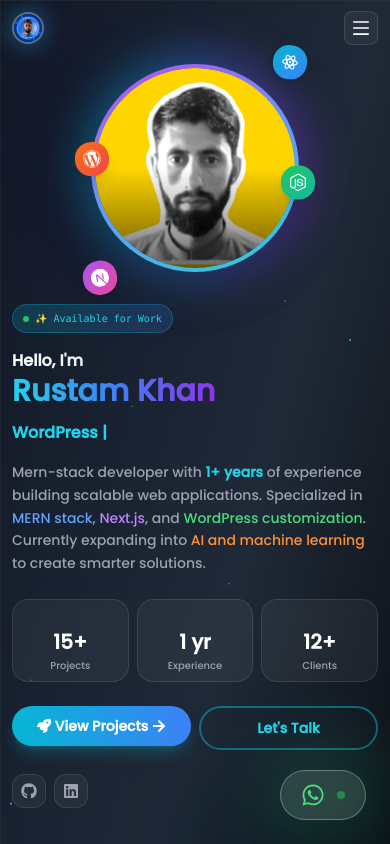
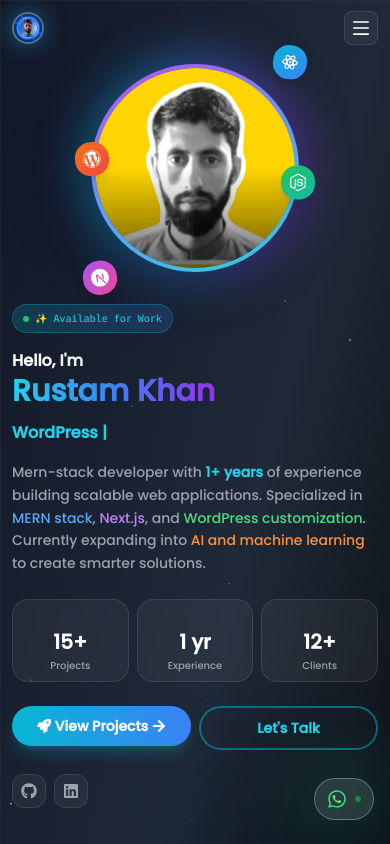
Before and after one commit to Rustam-kha/2026_portfolio, a React (Vite) app: page / in a window 390 px wide. Shown: the top 844 px of the page. Built offline with nearby package versions, Linux system fonts and the light colour scheme.

Commit message:
Refactor WhatsAppButton styles and responsiveness

```diff
--- a/src/components/WhatsAppButton.jsx
+++ b/src/components/WhatsAppButton.jsx
@@ -1,4 +1,4 @@
-// src/components/WhatsAppButton.jsx (Glassmorphism Version)
+// src/components/WhatsAppButton.jsx
 import { FaWhatsapp } from "react-icons/fa";
 import { motion } from "framer-motion";
 import { useState } from "react";
@@ -14,7 +14,7 @@ function WhatsAppButton() {
       initial={{ opacity: 0, y: 50 }}
       animate={{ opacity: 1, y: 0 }}
       transition={{ delay: 0.5, type: "spring" }}
-      className="fixed bottom-6 right-6 z-50"
+      className="fixed bottom-6 right-4 sm:right-6 z-50"
       onMouseEnter={() => setIsHovered(true)}
       onMouseLeave={() => setIsHovered(false)}
     >
@@ -27,7 +27,7 @@ function WhatsAppButton() {
         rel="noopener noreferrer"
         whileHover={{ scale: 1.1 }}
         whileTap={{ scale: 0.95 }}
-        className="relative flex items-center gap-3 px-5 py-3 bg-white/10 backdrop-blur-xl border border-white/30 rounded-full shadow-2xl overflow-hidden group"
+        className="relative flex items-center gap-2 sm:gap-3 px-3 sm:px-5 py-2.5 sm:py-3 bg-white/10 backdrop-blur-xl border border-white/30 rounded-full shadow-2xl overflow-hidden group"
       >
         {/* Animated Border */}
         <motion.div
@@ -44,17 +44,17 @@ function WhatsAppButton() {
         />
 
         {/* Icon */}
-        <FaWhatsapp className="text-green-400 text-2xl group-hover:scale-110 transition-transform" />
+        <FaWhatsapp className="text-green-400 text-xl sm:text-2xl group-hover:scale-110 transition-transform" />
 
-        {/* Text */}
-        <span className="text-white font-semibold text-sm hidden sm:inline">
+        {/* Text - Hidden on small screens */}
+        <span className="text-white font-semibold text-xs sm:text-sm hidden sm:inline">
           Let's Connect
         </span>
 
         {/* Status Indicator */}
         <div className="relative">
-          <div className="w-2 h-2 bg-green-500 rounded-full animate-pulse" />
-          <div className="absolute inset-0 w-2 h-2 bg-green-500 rounded-full animate-ping" />
+          <div className="w-1.5 h-1.5 sm:w-2 sm:h-2 bg-green-500 rounded-full animate-pulse" />
+          <div className="absolute inset-0 w-1.5 h-1.5 sm:w-2 sm:h-2 bg-green-500 rounded-full animate-ping" />
         </div>
       </motion.a>
     </motion.div>
```
